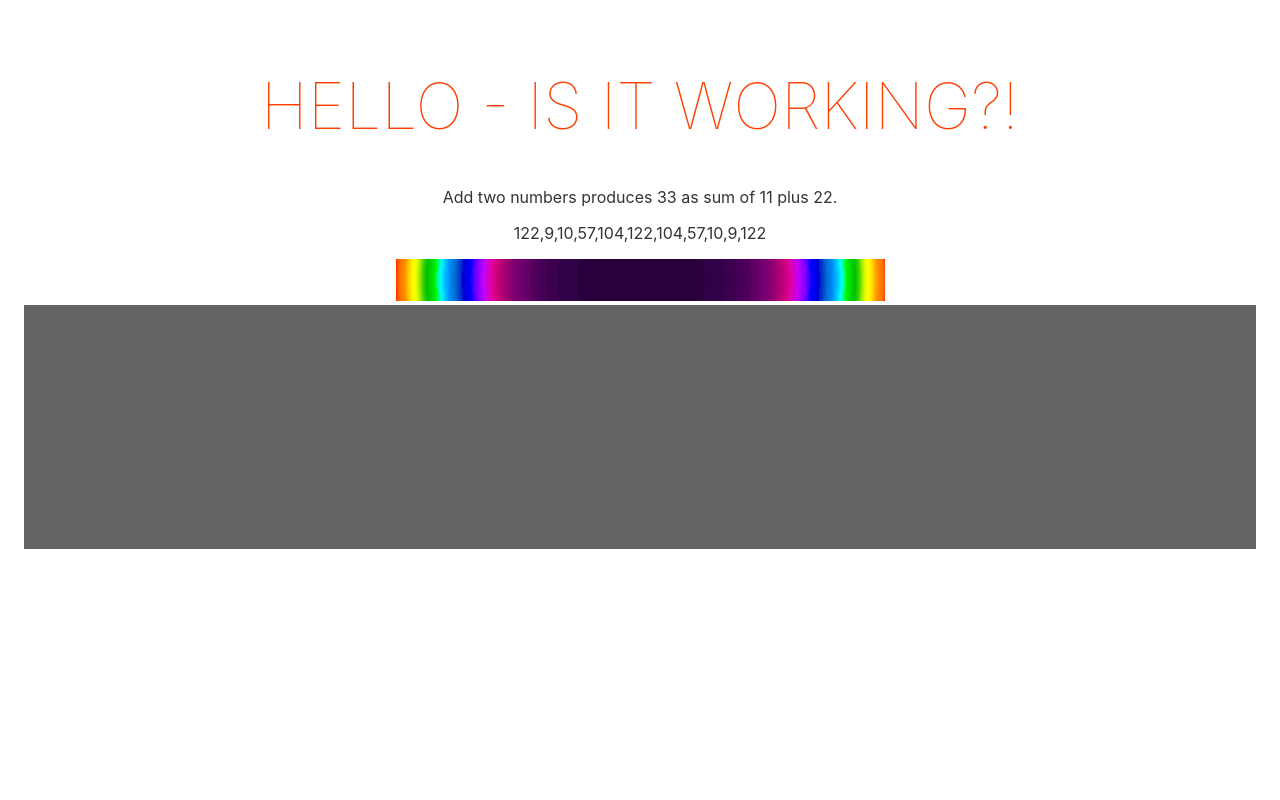
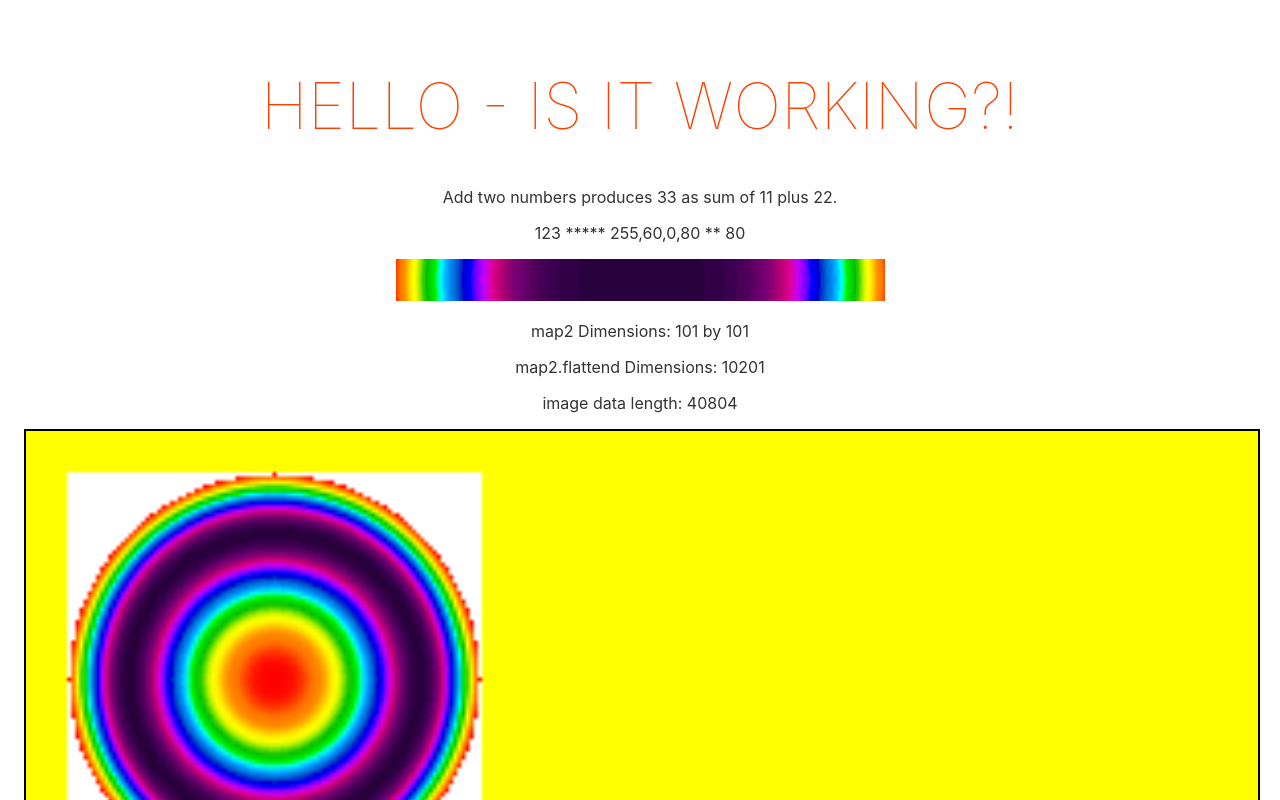
Before and after one commit to ConvexCoding/a1, a Svelte app: page / in a window 1280 px wide. Shown: the top 800 px of the page. Built offline with nearby package versions, Linux system fonts and the light colour scheme.

Commit message:
I think this one is working. But pretty rough....

```diff
--- a/src/App.svelte
+++ b/src/App.svelte
@@ -1,40 +1,44 @@
 <script lang="ts">
-	import  {addTwoNums, getarray} from './somefuncs'
+	import  {addTwoNums, getarray, getflatarray} from './somefuncs'
 	import {testmap, colormap} from './lib/colormap'
 	let two = addTwoNums(11, 22);
 	export let name: string;
 	let src = 'images/narrow.png'
-	let map2 = getarray();
+	let gridsize = 101;
+	let map2 = getflatarray(gridsize);
+	let idatal = 0;
 
 	import { onMount } from 'svelte';
+
 	let canvas;
 	onMount(() => {
+		const bwidth = 10;
 		const ctx = canvas.getContext('2d');
-		const imageData = ctx.getImageData(0, 0, canvas.width, canvas.height);
+		var imageData = ctx.getImageData(bwidth, bwidth, gridsize, gridsize);
+		idatal = imageData.data.length;
+		for (let p = 0; p < imageData.data.length; p += 4) {
 
-		for (let p = 0; p < imageData.data.length; p += 4) {
-			const r = 100;
-			const g = 100;
-			const b = 100;
-
-			imageData.data[p + 0] = r;
-			imageData.data[p + 1] = g;
-			imageData.data[p + 2] = b;
+			imageData.data[p + 0] = colormap[map2[p/4]][1];
+			imageData.data[p + 1] = colormap[map2[p/4]][2];
+			imageData.data[p + 2] = colormap[map2[p/4]][3];
 			imageData.data[p + 3] = 255;
 		}
 
-		ctx.putImageData(imageData, 0, 0);
+		ctx.putImageData(imageData, bwidth, bwidth);
+	});
 
-	});
 </script>
 
 <main>
 	<h1>Hello - {name}!</h1>
 	<p>Add two numbers produces {two} as sum of 11 plus 22.</p>
-	<p>{map2[5]}</p>
+	<p>{map2[5]} {"  *****  "} {colormap[2]} {" ** "} {colormap[2][3]}</p>
+
 	<img {src} alt=''/>
-	<canvas	bind:this={canvas} width={101} height={20} ></canvas>
-
+	<p>{"map2 Dimensions: "} {gridsize} {" by "} {gridsize}</p>
+	<p>{"map2.flattend Dimensions: "} {map2.length}</p>
+	<p>{"image data length: "} {idatal}</p>
+	<canvas	bind:this={canvas} ></canvas>
 </main>
 
 <style>
@@ -52,24 +56,24 @@
 		font-weight: 100;
 	}
 
-	@media (min-width: 300px) {
+	@media (min-width: 400px) {
 		main {
 			max-width: none;
 		}
 	}
 
 	img {
-		width: 201;
-		height: 101;
+		width: auto;
+		height: auto;
 		background-color: coral;
 		color: #ff3e00;
 	}
 
 	canvas {
-		width: 100%;
-
-		background-color: #666;
-		border-color: 5px black;
+		width: 100%;;
+		height: 100%;
+		background-color: yellow;
+		border: 2px solid #000000;
 	}
 
 
--- a/src/somefuncs.ts
+++ b/src/somefuncs.ts
@@ -5,14 +5,35 @@ import { GenWfeMapBits } from './lib/mappers'
 import { Lens, Surface } from './lib/lens'
 import Material from './lib/material'
 
-export function getarray( ): number[][] {
+export function getarray(gridsize: number ): number[][] {
 
     let surf1 = new Surface(25, 44.966, 0.0, 0.0, 0.0);
     let surf2 = new Surface(25, -1000, 0.0, 0.0, 0.0);
     let mat = Material.fromString("FusedSilica");
     let lens = new Lens(25, 5, mat, 1.07, surf1, surf2);
 
-    let newmap = GenWfeMapBits(lens, -0.711, 10.0, 11);
+    let newmap = GenWfeMapBits(lens, -0.711, 10.0, gridsize);
 
     return newmap;
 }
+
+export function getflatarray(gridsize: number ): number[] {
+
+    let surf1 = new Surface(25, 44.966, 0.0, 0.0, 0.0);
+    let surf2 = new Surface(25, -1000, 0.0, 0.0, 0.0);
+    let mat = Material.fromString("FusedSilica");
+    let lens = new Lens(25, 5, mat, 1.07, surf1, surf2);
+
+    let newmap = GenWfeMapBits(lens, -0.711, 10.0, gridsize);
+
+    var wfemap: number[] = new Array();
+    for (let row = 0; row < gridsize; row++)
+    {
+        for (let col = 0; col < gridsize; col++)
+        {
+            wfemap.push(newmap[row][col]);
+        }
+    }
+
+    return wfemap;
+}
```
Also changed, not shown: public/build/bundle.css, public/build/bundle.js, 1 other file (tests, documents, lock files or other folders).
